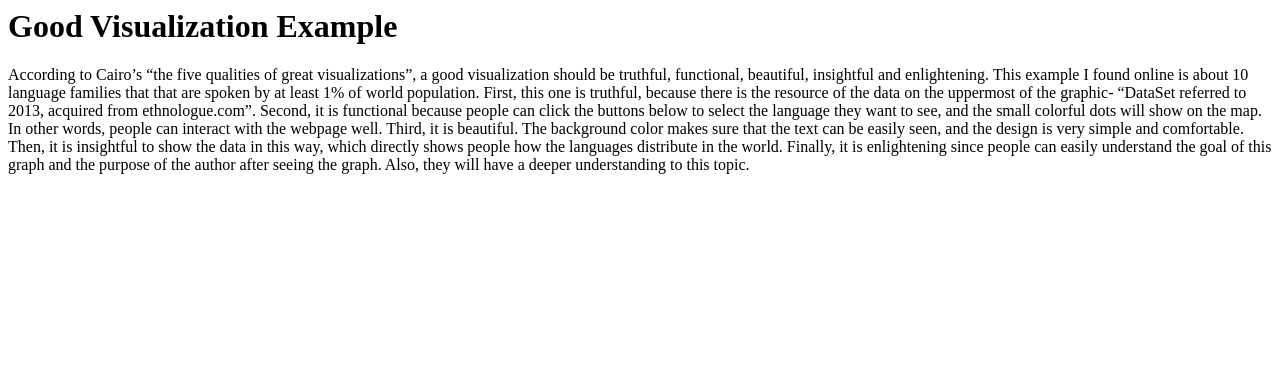
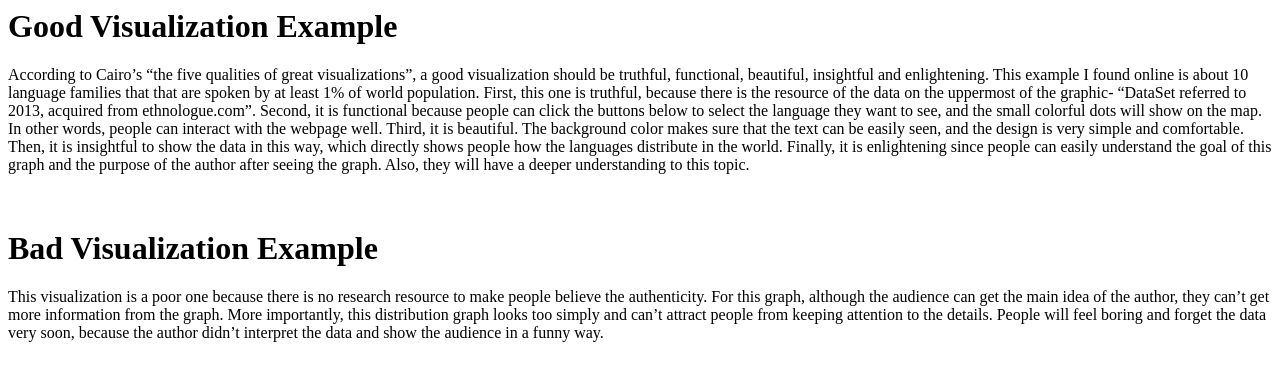
Before and after one commit to Jiayu0330/Visualization, a plain HTML site: page index.html in a window 1280 px wide. Drawn offline with Linux system fonts and the light colour scheme.

Commit message:
Update index.html

```diff
--- a/index.html
+++ b/index.html
@@ -12,6 +12,12 @@ they want to see, and the small colorful dots will show on the map. In other wor
 it is beautiful. The background color makes sure that the text can be easily seen, and the design is very simple and comfortable. Then,
 it is insightful to show the data in this way, which directly shows people how the languages distribute in the world. Finally, it is
 enlightening since people can easily understand the goal of this graph and the purpose of the author after seeing the graph. Also, they
-will have a deeper understanding to this topic.
+will have a deeper understanding to this topic.</p>
+<br>
+<h1>Bad Visualization Example</h1>
+<p> This visualization is a poor one because there is no research resource to make people believe the authenticity. For this graph,
+  although the audience can get the main idea of the author, they can’t get more information from the graph. More importantly, this
+  distribution graph looks too simply and can’t attract people from keeping attention to the details. People will feel boring and forget
+  the data very soon, because the author didn’t interpret the data and show the audience in a funny way.</p>
 </body>
 </html>
```
